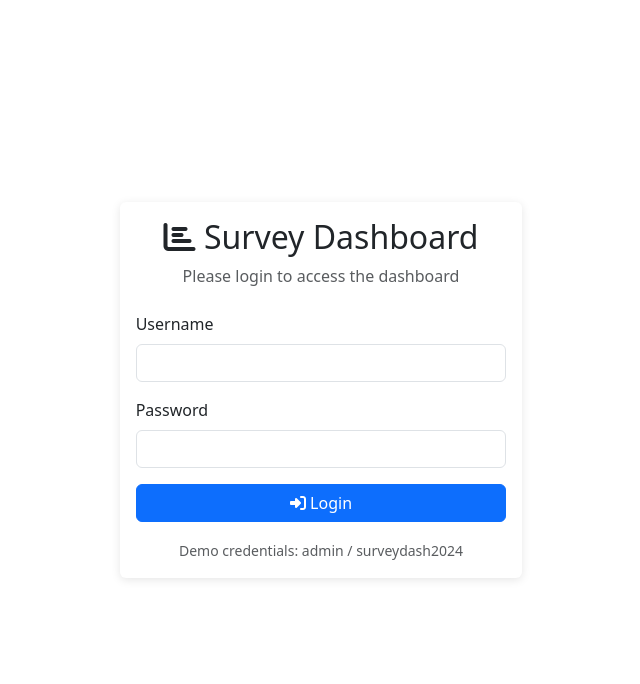
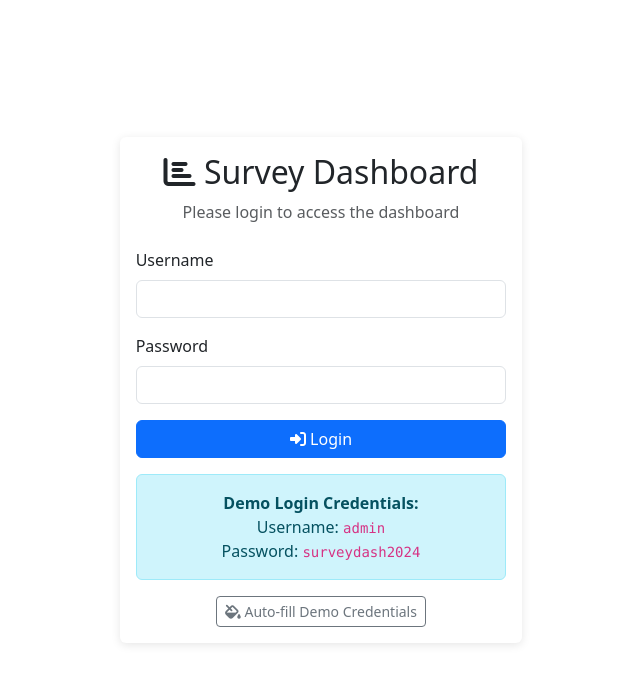
Before and after one commit to jayveervora778-creator/UAE-and-KSA-in-room-entertainment-insights, a Flask app: page /login in a window 1280 px wide. Shown: the top 684 px of the page, without its empty margins (319-959 px from the left). Run offline with Flask 3, Linux system fonts and the light colour scheme.

Commit message:
feat: Improve login interface and add debugging
- Enhanced login page with prominent credential display
- Added auto-fill button for demo credentials
- Improved credential visibility with alert box
- Added authentication debugging for troubleshooting
- Credentials clearly shown: admin / surveydash2024

Login interface improvements:
- Bold credential display in blue alert box
- One-click auto-fill button
- Clear visual separation of demo credentials
- Better user experience for testing

```diff
--- a/backend/app/auth.py
+++ b/backend/app/auth.py
@@ -5,6 +5,7 @@ Authentication blueprint
 from flask import Blueprint, request, jsonify, render_template, redirect, url_for, flash
 from flask_login import login_user, logout_user, login_required, current_user
 from .models import User
+from .config import Config
 
 bp = Blueprint('auth', __name__)
 
@@ -33,9 +34,13 @@ def login():
             username = request.form.get('username', '').strip()
             password = request.form.get('password', '')
 
+        # Debug logging
+        print(f"Login attempt - Username: '{username}', Password length: {len(password)}")
+
         if User.verify_password(username, password):
             user = User(username)
             login_user(user, remember=True)
+            print(f"Login successful for user: {username}")
 
             if request.is_json:
                 return jsonify({
@@ -47,6 +52,7 @@ def login():
                 flash('Login successful!', 'success')
                 return redirect(url_for('main.dashboard'))
         else:
+            print(f"Login failed - Username: '{username}', Expected: '{Config.ADMIN_USERNAME}', Password match: {password == Config.ADMIN_PASSWORD}")
             if request.is_json:
                 return jsonify({
                     'success': False,
--- a/backend/templates/login.html
+++ b/backend/templates/login.html
@@ -39,10 +39,22 @@
                     </form>
 
                     <div class="text-center mt-3">
-                        <small class="text-muted">
-                            Demo credentials: admin / surveydash2024
-                        </small>
+                        <div class="alert alert-info">
+                            <strong>Demo Login Credentials:</strong><br>
+                            Username: <code>admin</code><br>
+                            Password: <code>surveydash2024</code>
+                        </div>
+                        <button type="button" class="btn btn-outline-secondary btn-sm" onclick="fillCredentials()">
+                            <i class="fas fa-fill-drip"></i> Auto-fill Demo Credentials
+                        </button>
                     </div>
+
+                    <script>
+                    function fillCredentials() {
+                        document.getElementById('username').value = 'admin';
+                        document.getElementById('password').value = 'surveydash2024';
+                    }
+                    </script>
                 </div>
             </div>
         </div>
```
Also changed, not shown: 3 other files.
